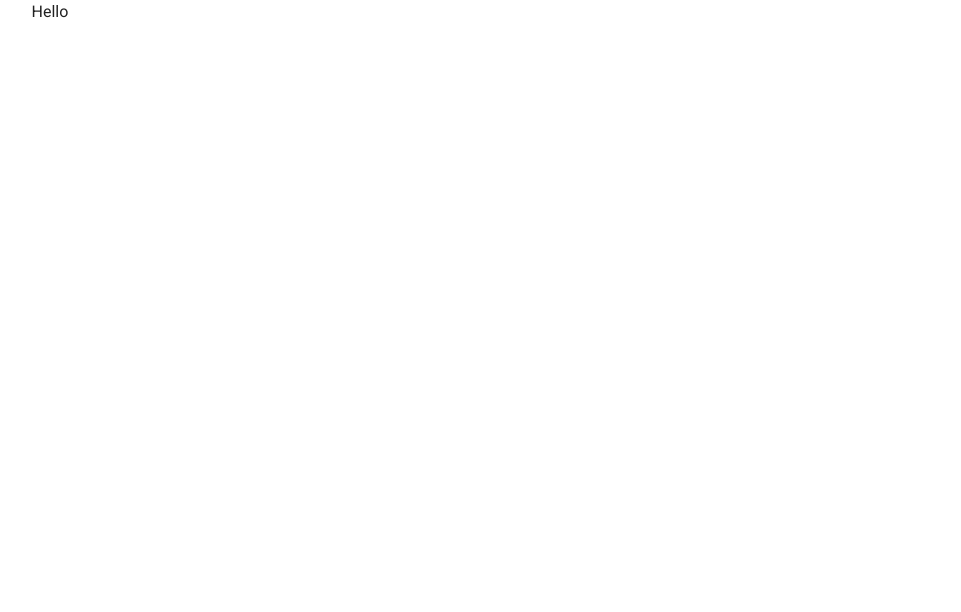
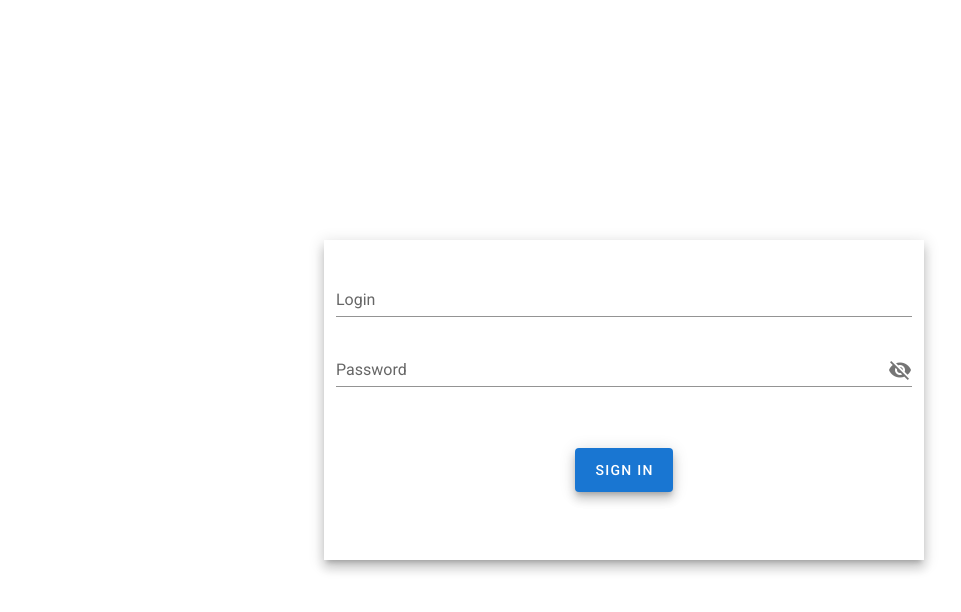
Before and after one commit to rmichura/Weather-app, a Vue app: page / in a window 1280 px wide. Shown: the top 612 px of the page, without its empty margins (16-977 px from the left). Built offline with nearby package versions, Linux system fonts and the light colour scheme.

Commit message:
Created SignIn

```diff
--- a/src/components/SignIn.vue
+++ b/src/components/SignIn.vue
@@ -1,19 +1,78 @@
 <template>
-  <v-container>
-    <v-row class="text-center">
-      Hello
-    </v-row>
-  </v-container>
+  <v-form
+    ref="form"
+    v-model="valid"
+    lazy-validation
+    class="fill-height"
+  >
+    <v-container class="fill-height">
+      <v-row class="justify-center">
+        <v-sheet
+          elevation="8"
+          height="320"
+          width="600"
+          class="d-flex align-center"
+        >
+          <v-col>
+            <v-text-field
+              v-model="login"
+              label="Login"
+              :rules="[rules.required]"
+            ></v-text-field>
+            <v-text-field
+              v-model="password"
+              :append-icon="show ? 'mdi-eye' : 'mdi-eye-off'"
+              :type="show ? 'text' : 'password'"
+              :rules="[rules.required]"
+              label="Password"
+              @click:append="show = !show"
+              @keyup.enter="LogIn"
+            ></v-text-field>
+            <v-row class="justify-center ma-10">
+              <v-btn
+                color="primary"
+                elevation="7"
+                large
+                :disabled="!valid"
+                @click="LogIn"
+              >Sign In
+              </v-btn>
+            </v-row>
+          </v-col>
+        </v-sheet>
+      </v-row>
+    </v-container>
+  </v-form>
 </template>
 
 <script lang="ts">
 import Vue from 'vue'
+import router from "@/router";
 
 export default Vue.extend({
   name: 'HelloWorld',
 
-  data: () => ({
-
-  })
+  data() {
+    return {
+      show: false,
+      login: '',
+      password: '',
+      valid: true,
+      rules: {
+        required: (value: unknown) => !!value || 'Required.'
+      }
+    }
+  },
+  methods: {
+    LogIn() {
+      if (this.login === 'admin' && this.password === 'admin') {
+        router.push('/weather')
+      } else {
+        alert("We dont have such account")
+      }
+    }
+  }
 })
 </script>
+<style>
+</style>
--- a/src/views/AboutView.vue
+++ /dev/null
@@ -1,5 +0,0 @@
-<template>
-  <div class="about">
-    <h1>This is an about page</h1>
-  </div>
-</template>
```
